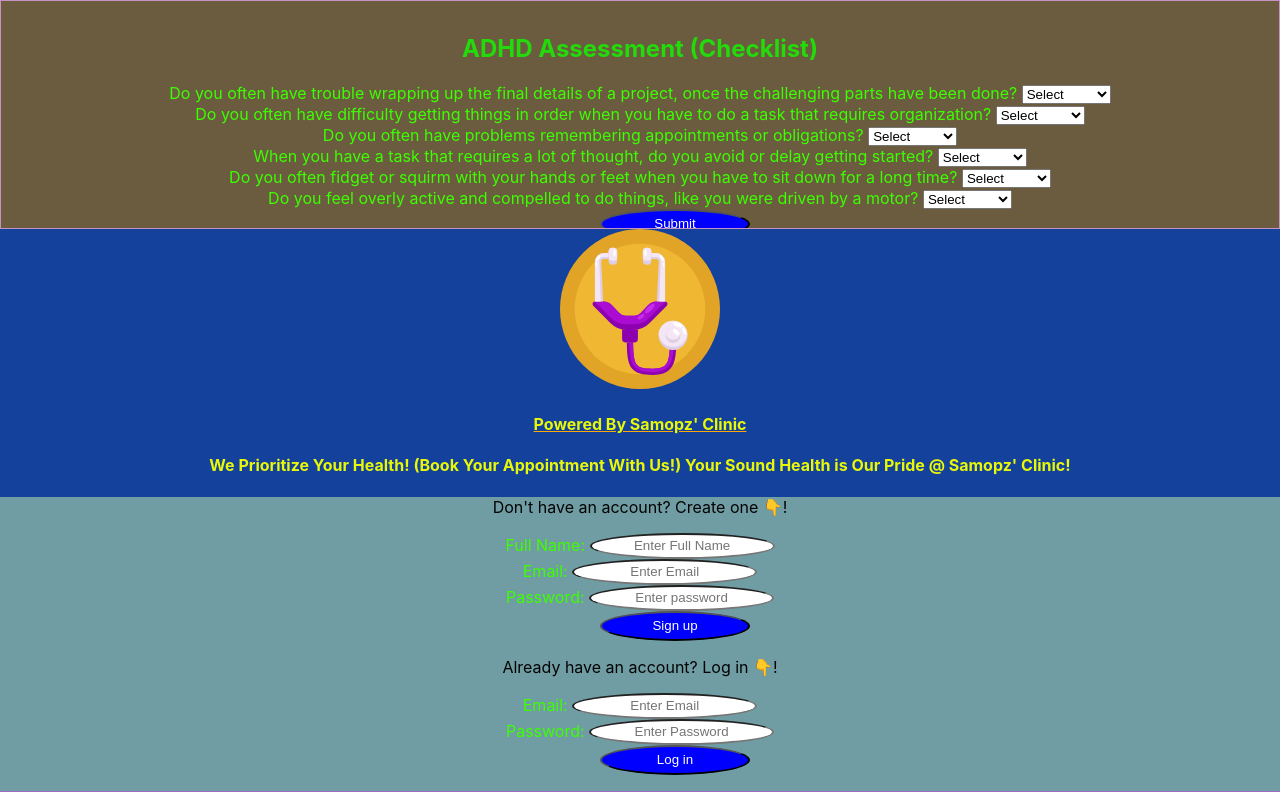
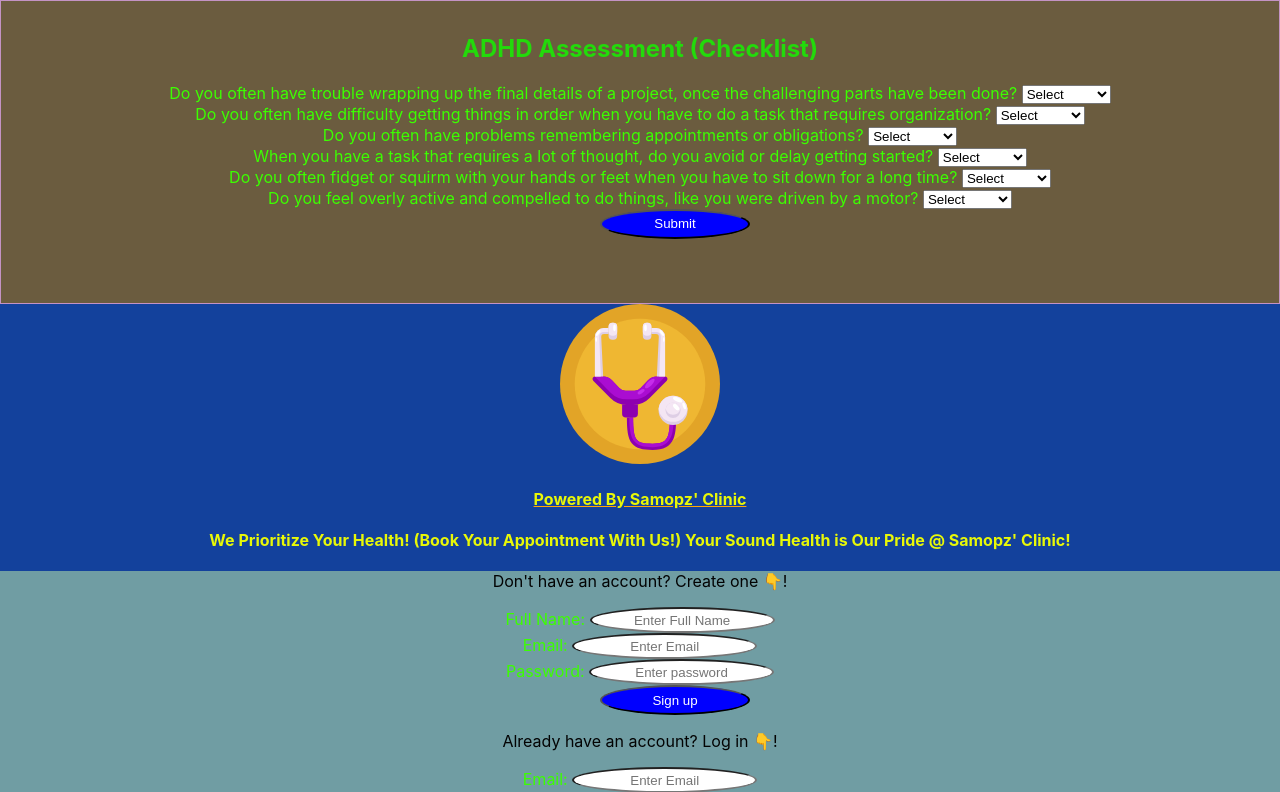
Before and after one commit to Samopz-Org/SamedQueue_frontend, a React (Create React App) app: page /adhd-assessment in a window 1280 px wide. Shown: the top 792 px of the page. Built offline with nearby package versions, Linux system fonts and the light colour scheme.

Commit message:
Update App.css

```diff
--- a/src/App.css
+++ b/src/App.css
@@ -127,7 +127,7 @@ text-align: center;
   border: 1px solid rgb(196, 147, 196);
   overflow-y: scroll;
   box-shadow: 0 0 10px rgba(0, 0, 0, 0.1);
-  height: 150px;
+  height: 150%;
   padding-top: 1%;
   padding-bottom: 5%;
 }
```
